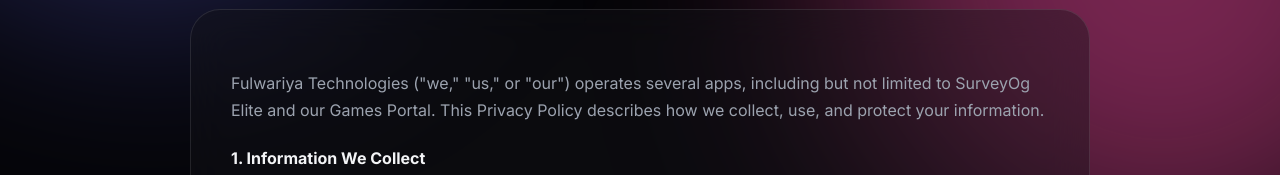
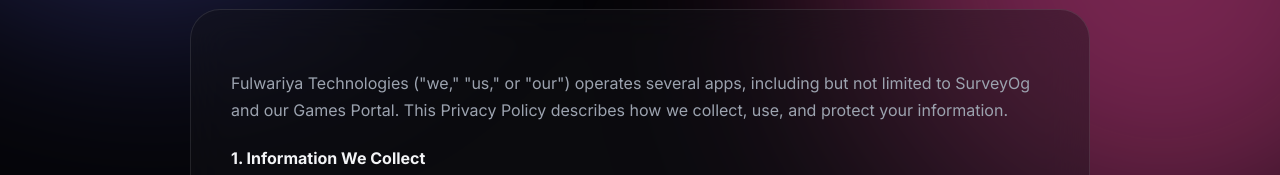
Before and after one commit to bsf2608/fulwariya, a plain HTML site: page pages/privacy-policy.html in a window 1280 px wide. Shown: the part 435-610 px from the top of the page. Drawn offline with Linux system fonts and the light colour scheme.

Commit message:
Update privacy-policy.html

```diff
--- a/pages/privacy-policy.html
+++ b/pages/privacy-policy.html
@@ -36,7 +36,7 @@
     <section class="section-container" style="padding-top: 20px; padding-bottom: 100px;">
         <div class="glass-panel" style="max-width: 900px; margin: 0 auto; text-align: left;">
             <div style="font-size: 1rem; color: var(--text-muted); line-height: 1.7; display: flex; flex-direction: column; gap: 20px;">
-                <p>Fulwariya Technologies ("we," "us," or "our") operates several apps, including but not limited to SurveyOg Elite and our Games Portal. This Privacy Policy describes how we collect, use, and protect your information.</p>
+                <p>Fulwariya Technologies ("we," "us," or "our") operates several apps, including but not limited to SurveyOg and our Games Portal. This Privacy Policy describes how we collect, use, and protect your information.</p>
 
                 <h4 style="color: var(--text-main); margin-bottom: -10px;">1. Information We Collect</h4>
                 <p>We collect information that you provide directly to us, such as when you create an account, fill out a survey, or contact us for support. This may include your name, email address, and any data captured during survey activities (like GPS coordinates for SurveyOg).</p>
```
